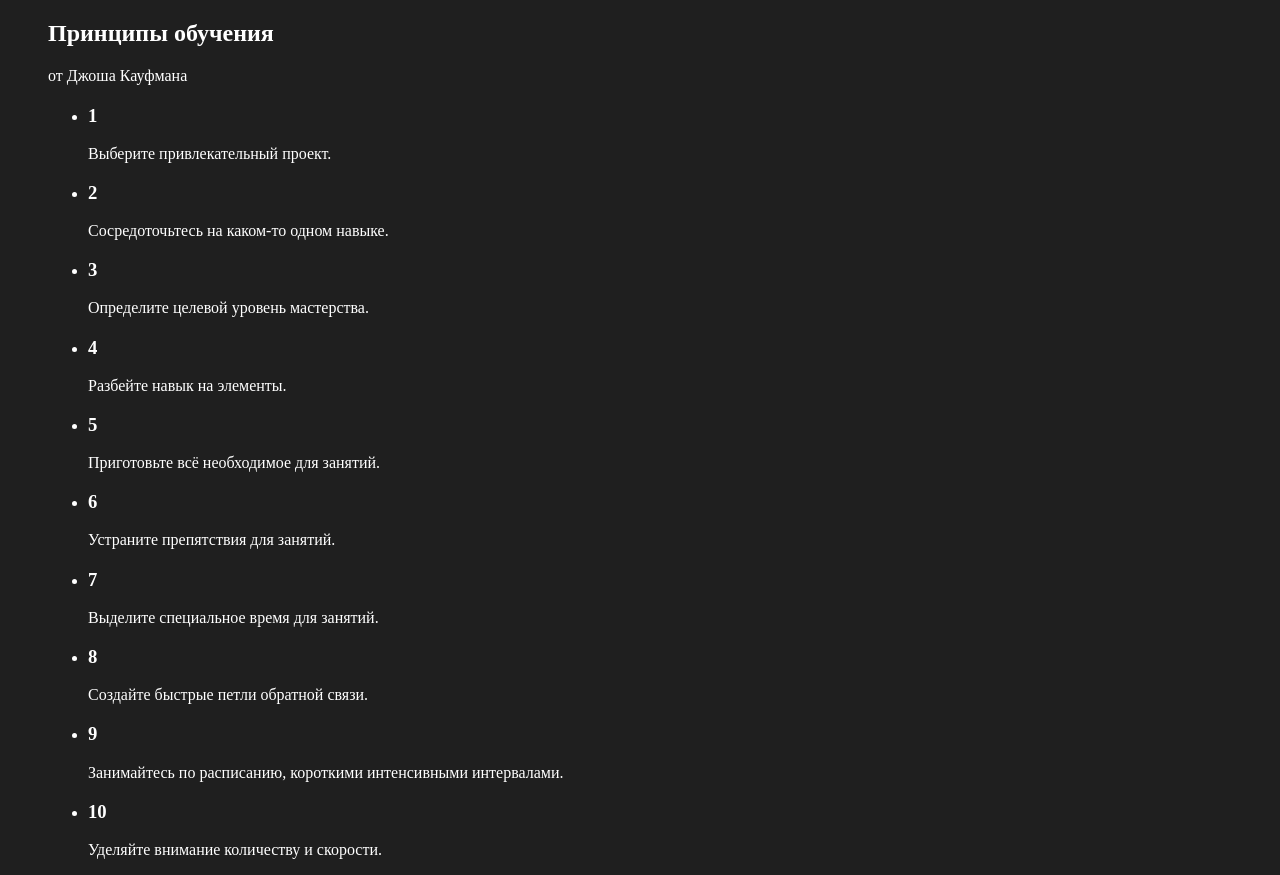
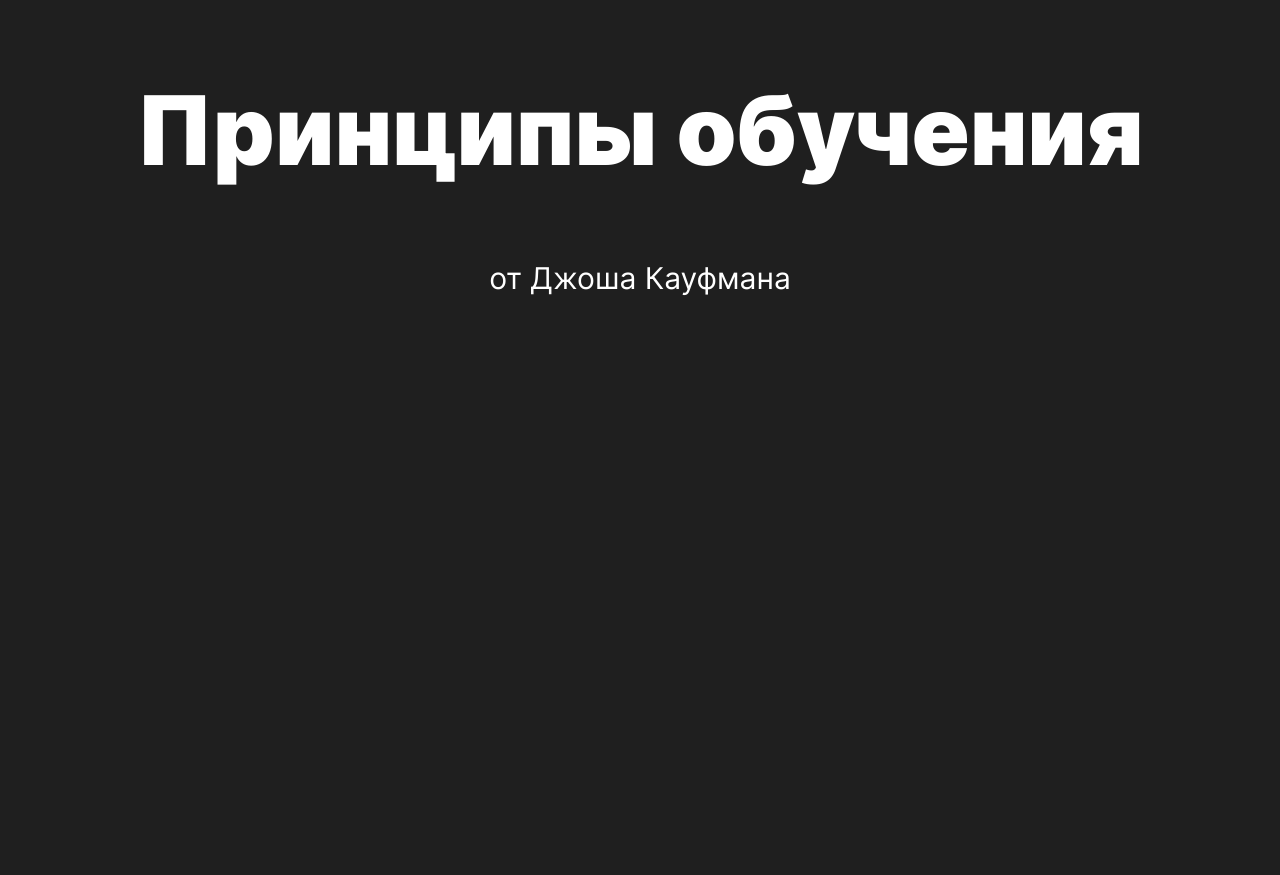
Before and after one commit to Dotokoto/russian-travel, a plain HTML site: page index.html in a window 1280 px wide. After the commit the page ends 800 px from the top, so only its background shows below. Drawn offline with Linux system fonts and the light colour scheme.

Commit message:
Добавили шрифты и размеры для заголовка

```diff
--- /dev/null
+++ b/blocks/kaufman/__heading/kaufman__heading.css
@@ -0,0 +1,3 @@
+.kaufman__heading {
+    text-align: center;
+}
--- /dev/null
+++ b/blocks/kaufman/__list/kaufman__list.css
@@ -0,0 +1,3 @@
+.kaufman__list {
+    display: none;
+}
--- /dev/null
+++ b/blocks/kaufman/__subtitle/kaufman__subtitle.css
@@ -0,0 +1,4 @@
+.kaufman__subtitle {
+    font-size: 30px;
+    line-height: 1.2;
+}
--- /dev/null
+++ b/blocks/kaufman/__title/kaufman__title.css
@@ -0,0 +1,5 @@
+.kaufman__title {
+    font-size: 96px;
+    line-height: 1.05;
+    font-weight: 900;
+}
--- /dev/null
+++ b/blocks/kaufman/kaufman.css
@@ -0,0 +1,3 @@
+.kaufman {
+
+}
--- a/blocks/page/page.css
+++ b/blocks/page/page.css
@@ -1,4 +1,6 @@
 .page {
     background-color: #1f1f1f;
     color: #ffffff;
+
+    font-family: 'Inter', Arial, sans-serif;
 }
--- a/index.html
+++ b/index.html
@@ -12,8 +12,10 @@
     <div class="page__container">
         <main>
             <section class="kaufman">
-                <h2 class="kaufman__title">Принципы обучения</h2>
-                <p class="kaufman__subtitle">от Джоша Кауфмана</p>
+                <div class="kaufman__heading">
+                    <h2 class="kaufman__title">Принципы обучения</h2>
+                    <p class="kaufman__subtitle">от Джоша Кауфмана</p>
+                </div>
                 <ul class="kaufman__list">
                     <li class="kaufman__list-item">
                         <h3 class="kaufman__counter">
--- a/pages/index.css
+++ b/pages/index.css
@@ -3,3 +3,9 @@
 
 @import url('../blocks/page/page.css');
 @import url('../blocks/page/__container/page__container.css');
+
+@import url('../blocks/kaufman/kaufman.css');
+@import url('../blocks/kaufman/__heading/kaufman__heading.css');
+@import url('../blocks/kaufman/__subtitle/kaufman__subtitle.css');
+@import url('../blocks/kaufman/__title/kaufman__title.css');
+@import url('../blocks/kaufman/__list/kaufman__list.css');
```
